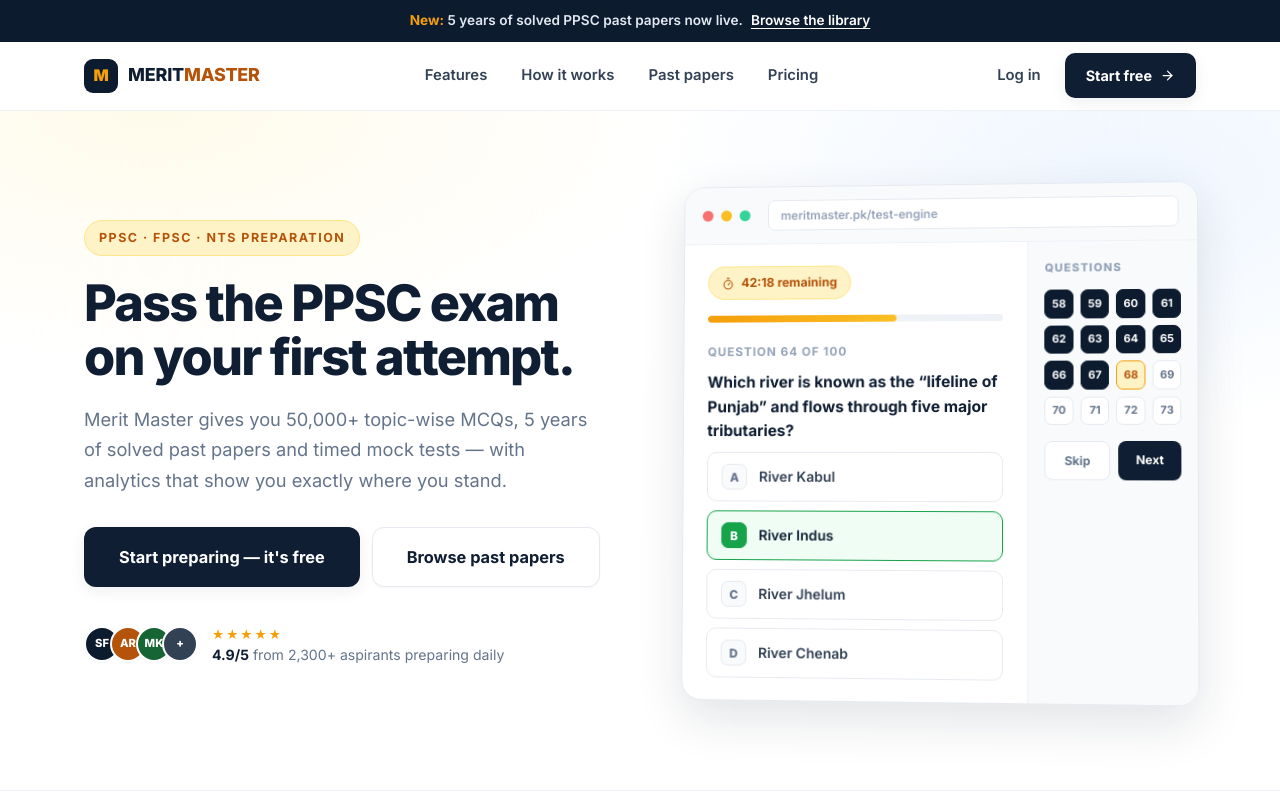
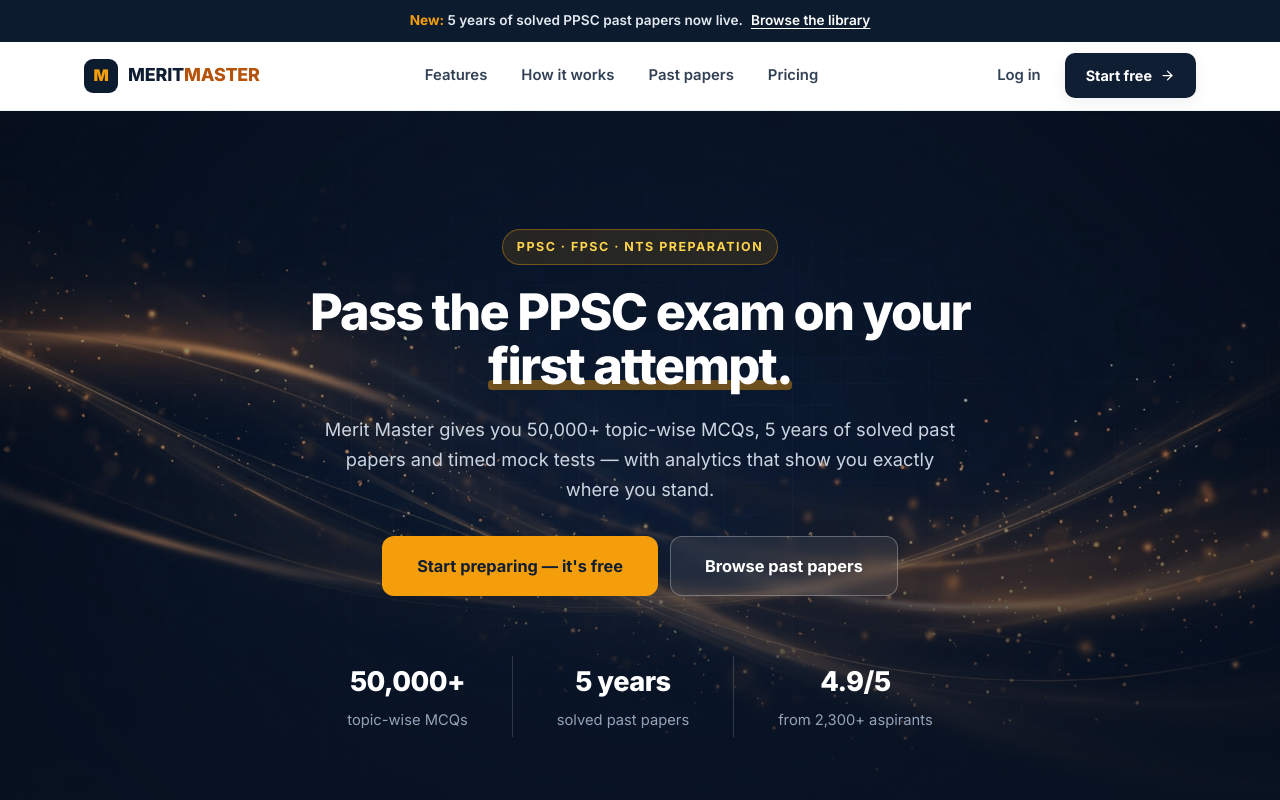
Before and after one commit to alithecoder-hue/PPSC_PRO, a Next.js app in the folder frontend/: page / in a window 1280 px wide. Shown: the top 800 px of the page. Built offline with nearby package versions, Linux system fonts and the light colour scheme; a web font is replaced by a local one.

Commit message:
Redesign hero: cinematic navy background image, remove MCQ mock box, add stats strip

```diff
--- a/frontend/src/app/(marketing)/components/ProductMock.tsx
+++ b/frontend/src/app/(marketing)/components/ProductMock.tsx
@@ -1,66 +1,4 @@
 import React from 'react';
-import { Timer } from 'lucide-react';
-
-/**
- * Pure-CSS mock of the Merit Master test interface.
- * Used on the marketing site to show the product, not effects.
- */
-export function TestInterfaceMock() {
-  return (
-    <div className="mm-mock" aria-hidden="true">
-      <div className="mm-mock-bar">
-        <span className="mm-dot" style={{ background: '#f87171' }} />
-        <span className="mm-dot" style={{ background: '#fbbf24' }} />
-        <span className="mm-dot" style={{ background: '#34d399' }} />
-        <span className="mm-mock-url">meritmaster.pk/test-engine</span>
-      </div>
-      <div className="mm-mock-body">
-        <div className="mm-mock-main">
-          <span className="mm-mock-timer">
-            <Timer size={13} /> 42:18 remaining
-          </span>
-          <div className="mm-mock-progress">
-            <i />
-          </div>
-          <div className="mm-mock-qnum">Question 64 of 100</div>
-          <p className="mm-mock-q">
-            Which river is known as the &ldquo;lifeline of Punjab&rdquo; and flows
-            through five major tributaries?
-          </p>
-          <div className="mm-mock-opt">
-            <span className="k">A</span> River Kabul
-          </div>
-          <div className="mm-mock-opt picked">
-            <span className="k">B</span> River Indus
-          </div>
-          <div className="mm-mock-opt">
-            <span className="k">C</span> River Jhelum
-          </div>
-          <div className="mm-mock-opt">
-            <span className="k">D</span> River Chenab
-          </div>
-        </div>
-        <div className="mm-mock-side">
-          <h5>Questions</h5>
-          <div className="mm-palette">
-            {Array.from({ length: 16 }).map((_, i) => (
-              <i
-                key={i}
-                className={i < 10 ? 'done' : i === 10 ? 'now' : ''}
-              >
-                {i + 58}
-              </i>
-            ))}
-          </div>
-          <div className="mm-mock-actions">
-            <span className="skip">Skip</span>
-            <span className="next">Next</span>
-          </div>
-        </div>
-      </div>
-    </div>
-  );
-}
 
 /**
  * Pure-CSS mock of the performance analytics dashboard.
--- a/frontend/src/app/(marketing)/marketing.css
+++ b/frontend/src/app/(marketing)/marketing.css
@@ -383,6 +383,105 @@
   font-size: 0.85rem;
 }
 
+/* ---------- hero v2: dark cinematic ---------- */
+.mm-hero.mm-hero-dark {
+  position: relative;
+  background: #0a1628;
+  border-bottom: none;
+  padding: 118px 0 104px;
+  overflow: hidden;
+}
+.mm-hero-bg {
+  position: absolute;
+  inset: 0;
+  background: url('/images/hero-bg.jpg') center 30% / cover no-repeat;
+}
+.mm-hero-bg::after {
+  content: "";
+  position: absolute;
+  inset: 0;
+  background: linear-gradient(180deg, rgba(8,18,34,.6) 0%, rgba(8,18,34,.38) 45%, rgba(8,18,34,.92) 100%);
+}
+.mm-hero.mm-hero-dark .mm-hero-inner {
+  position: relative;
+  z-index: 1;
+  max-width: 880px;
+  margin: 0 auto;
+  text-align: center;
+}
+.mm-eyebrow.mm-eyebrow-dark {
+  color: #fcd34d;
+  background: rgba(245,158,11,.13);
+  border-color: rgba(245,158,11,.38);
+}
+.mm-hero.mm-hero-dark h1 {
+  color: #fff;
+}
+.mm-hero.mm-hero-dark h1 .hl::after {
+  background: rgba(245,158,11,.42);
+}
+.mm-hero.mm-hero-dark .mm-hero-sub {
+  color: #cbd5e1;
+  margin-left: auto;
+  margin-right: auto;
+  max-width: 640px;
+}
+.mm-hero.mm-hero-dark .mm-hero-ctas {
+  justify-content: center;
+}
+.mm-btn-ghost-dark {
+  background: rgba(255,255,255,.07);
+  color: #fff !important;
+  border: 1px solid rgba(255,255,255,.28);
+  backdrop-filter: blur(6px);
+  -webkit-backdrop-filter: blur(6px);
+}
+.mm-btn-ghost-dark:hover {
+  background: rgba(255,255,255,.16);
+  border-color: rgba(255,255,255,.45);
+  transform: translateY(-1px);
+}
+.mm-hero-stats {
+  display: flex;
+  justify-content: center;
+  flex-wrap: wrap;
+  margin-top: 60px;
+}
+.mm-hero-stats > div {
+  padding: 4px 44px;
+  text-align: center;
+}
+.mm-hero-stats > div + div {
+  border-left: 1px solid rgba(255,255,255,.16);
+}
+.mm-hero-stats strong {
+  display: block;
+  color: #fff;
+  font-size: 1.7rem;
+  font-weight: 800;
+  letter-spacing: -0.02em;
+  margin-bottom: 4px;
+}
+.mm-hero-stats span {
+  color: #94a3b8;
+  font-size: 0.92rem;
+}
+@media (max-width: 680px) {
+  .mm-hero.mm-hero-dark {
+    padding: 76px 0 72px;
+  }
+  .mm-hero-stats {
+    gap: 28px;
+    margin-top: 44px;
+  }
+  .mm-hero-stats > div {
+    padding: 4px 20px;
+  }
+  .mm-hero-stats > div + div {
+    border-left: none;
+  }
+}
+
 /* ---------- product mock (pure CSS) ---------- */
 .mm-mock {
   background: #fff;
--- a/frontend/src/app/(marketing)/page.tsx
+++ b/frontend/src/app/(marketing)/page.tsx
@@ -10,7 +10,7 @@
   ArrowRight,
   Check,
 } from 'lucide-react';
-import { TestInterfaceMock, AnalyticsMock } from './components/ProductMock';
+import { AnalyticsMock } from './components/ProductMock';
 import PricingSection from './components/PricingSection';
 import FaqSection from './components/FaqSection';
 import SubjectsSection from './components/SubjectsSection';
@@ -83,10 +83,10 @@
   return (
     <>
       {/* ============ HERO ============ */}
-      <section className="mm-hero">
-        <div className="mm-container mm-hero-grid">
-          <div>
-            <span className="mm-eyebrow">PPSC · FPSC · NTS preparation</span>
+      <section className="mm-hero mm-hero-dark">
+        <div className="mm-hero-bg" aria-hidden="true" />
+        <div className="mm-container mm-hero-inner">
+          <span className="mm-eyebrow mm-eyebrow-dark">PPSC · FPSC · NTS preparation</span>
           <h1>
             Pass the PPSC exam on your <span className="hl">first attempt.</span>
           </h1>
@@ -96,28 +96,27 @@
             exactly where you stand.
           </p>
           <div className="mm-hero-ctas">
-              <Link href="/signup" className="mm-btn mm-btn-primary mm-btn-lg">
+            <Link href="/signup" className="mm-btn mm-btn-accent mm-btn-lg">
               Start preparing — it&apos;s free
             </Link>
-              <Link href="/past-papers" className="mm-btn mm-btn-ghost mm-btn-lg">
+            <Link href="/past-papers" className="mm-btn mm-btn-ghost-dark mm-btn-lg">
               Browse past papers
             </Link>
           </div>
-            <div className="mm-trust">
-              <div className="mm-avatars" aria-hidden="true">
-                <span style={{ background: '#0c1b2e' }}>SF</span>
-                <span style={{ background: '#b45309' }}>AR</span>
-                <span style={{ background: '#166534' }}>MK</span>
-                <span style={{ background: '#334155' }}>+</span>
+          <div className="mm-hero-stats">
+            <div>
+              <strong>50,000+</strong>
+              <span>topic-wise MCQs</span>
             </div>
-              <div className="mm-trust-text">
-                <span className="mm-stars">★★★★★</span>
-                <br />
-                <strong>4.9/5</strong> from 2,300+ aspirants preparing daily
+            <div>
+              <strong>5 years</strong>
+              <span>solved past papers</span>
+            </div>
+            <div>
+              <strong>4.9/5</strong>
+              <span>from 2,300+ aspirants</span>
             </div>
           </div>
-          </div>
-          <TestInterfaceMock />
         </div>
       </section>
 
```
Also changed, not shown: frontend/public/images/media-generation-hero-bg-1792254692.json (added, +9 -0 lines), frontend/public/images/hero-bg.jpg (added). Lines whose indentation alone changed are shown as unchanged.
